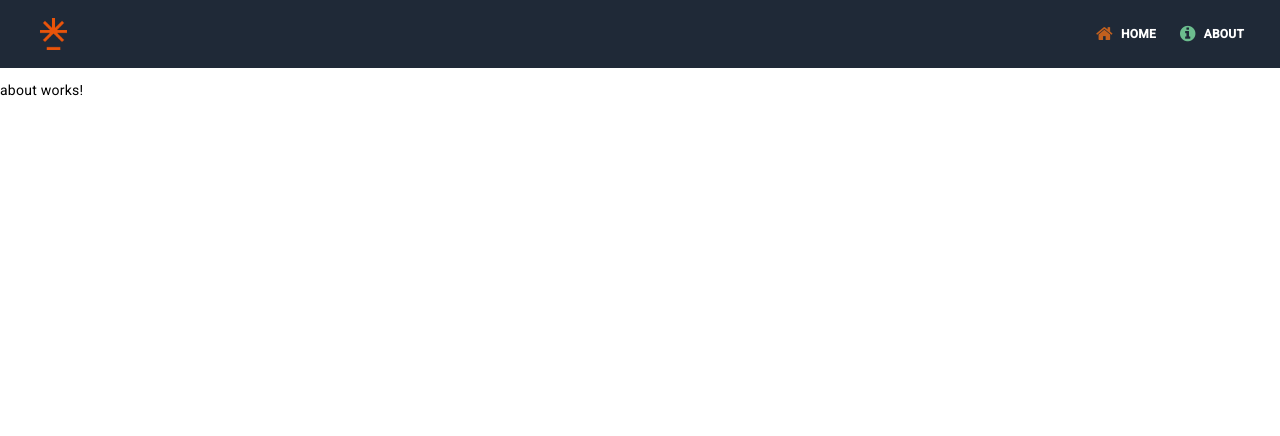
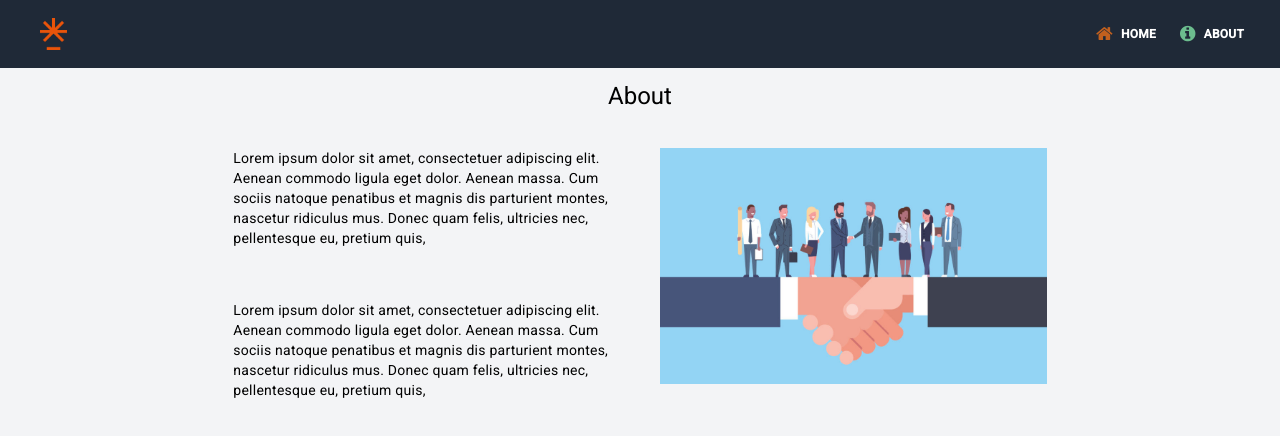
Before and after one commit to bob1457/rentalmaster, an Angular app: page /about in a window 1280 px wide. Shown: the top 436 px of the page. Built offline with nearby package versions, Linux system fonts and the light colour scheme.

Commit message:
Add About page template

```diff
--- a/src/app/about/about.component.html
+++ b/src/app/about/about.component.html
@@ -1 +1,20 @@
-<p>about works!</p>
+<!-- <p>about works!</p>
+-->
+
+<section class="container w-2/3 mx-auto">
+    <h1 class="text-3xl font-bold text-center">About</h1>
+    <div class="flex flex-row flex-wrap-reverse">
+        <div class="w-full sm:w-1/2">
+            <p class="p-5 mr-4 mb-8">
+                Lorem ipsum dolor sit amet, consectetuer adipiscing elit. Aenean commodo ligula eget dolor. Aenean massa. Cum sociis natoque penatibus et magnis dis parturient montes, nascetur ridiculus mus. Donec quam felis, ultricies nec, pellentesque eu, pretium quis,
+            </p>
+            <p class="p-5 mr-4">
+                Lorem ipsum dolor sit amet, consectetuer adipiscing elit. Aenean commodo ligula eget dolor. Aenean massa. Cum sociis natoque penatibus et magnis dis parturient montes, nascetur ridiculus mus. Donec quam felis, ultricies nec, pellentesque eu, pretium quis,
+            </p>
+        </div>
+        <div class="w-full sm:w-1/2 p-5 text-center">
+            <img src="/assets/images/customers.jpeg" width="400" alt="placeholder image">
+        </div>
+
+    </div>
+</section>
--- a/src/styles.css
+++ b/src/styles.css
@@ -7,5 +7,5 @@ html, body {
     margin: 0;
     padding: 0;
 }
-html, body { height: 100%; }
+html, body { height: 100%; background-color: rgb(243 244 246);}
 body { margin: 0; font-family: Roboto, "Helvetica Neue", sans-serif; }
```
Also changed, not shown: src/assets/images/customers.jpeg (added).
